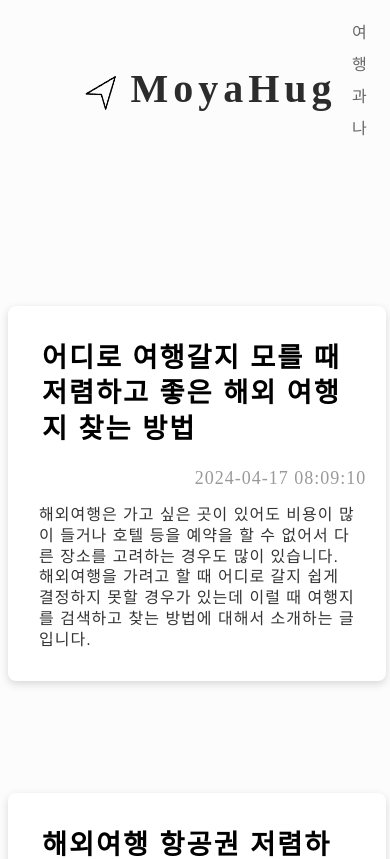
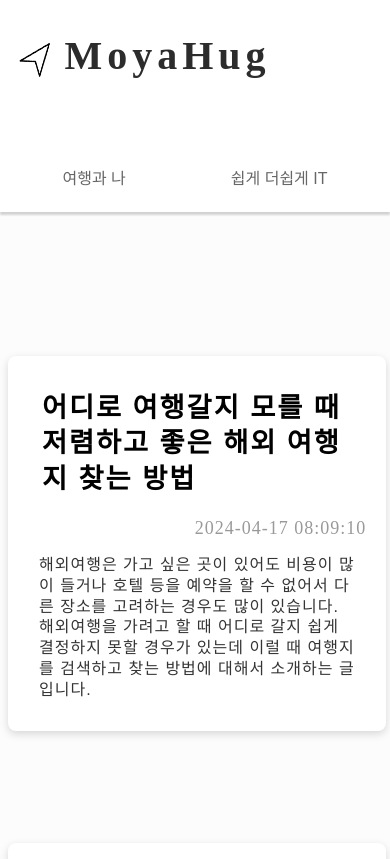
Before and after one commit to DevNeoLee/newblog, a Next.js app: page / in a window 390 px wide. Shown: the top 859 px of the page. Built offline with nearby package versions, Linux system fonts and the light colour scheme; a web font is replaced by a local one.

Commit message:
update main style

```diff
--- a/app/globals.css
+++ b/app/globals.css
@@ -127,6 +127,23 @@ footer {
 
 .main {
     background-color: #fcfcfc;
+}
+
+.mainMenu {
+    padding: 0px 50px 30px 100px;
+    display: flex;
+    text-align: center;
+    justify-content: space-between;
+    background-color: white;
+    width: 100%;
+    box-shadow: rgba(0, 0, 0, 0.1) 0px 3px 2px, rgba(0, 0, 0, 0.073) 0px 3px 2px;
+
+}
+
+.mainMenuLink {
+    padding: 50px 10px 0px;
+    width: 80%;
+    display: flex;
 }
 
 .homeContainer {
@@ -772,6 +789,22 @@ footer {
 
 
 @media (max-width: 900px) {
+    .logo {
+        margin-left: 50px
+    }
+
+    .mainMenu {
+        display: block;
+        width: 100%;
+        margin: 0px;
+        padding: 0px;
+    }
+
+    .mainMenuLink {
+        width: 100%;
+        justify-content: space-around;
+        margin: 0px;
+    }
 
     .countryLink {
         margin: 1rem 0;
--- a/app/page.js
+++ b/app/page.js
@@ -23,7 +23,7 @@ export default function Home() {
 
   return (
     <div className="main">
-      <div className="travelMenu">
+      <div className="mainMenu">
         <Link href="/" className="logo" style={{ textDecoration: "none"}}>
           <div className="logoCompass" >
               <Image
@@ -36,9 +36,14 @@ export default function Home() {
           </div>
           <div className="logoMoyahug" id="blur" >MoyaHug</div>
         </Link>
-        <Link href={`travel/`} className="countryLink" >
-          <div id="blur" className="country">여행과 나</div>
-        </Link>
+        <div className="mainMenuLink">
+          <Link href={`travel/`} className="countryLink" >
+            <div id="blur" className="country">여행과 나</div>
+          </Link>
+          <Link href={`it/`} className="countryLink" >
+            <div id="blur" className="country">쉽게 더쉽게 IT</div>
+          </Link>
+        </div>
       </div>
       <div className="travelMain">
         {/* <Image
```
